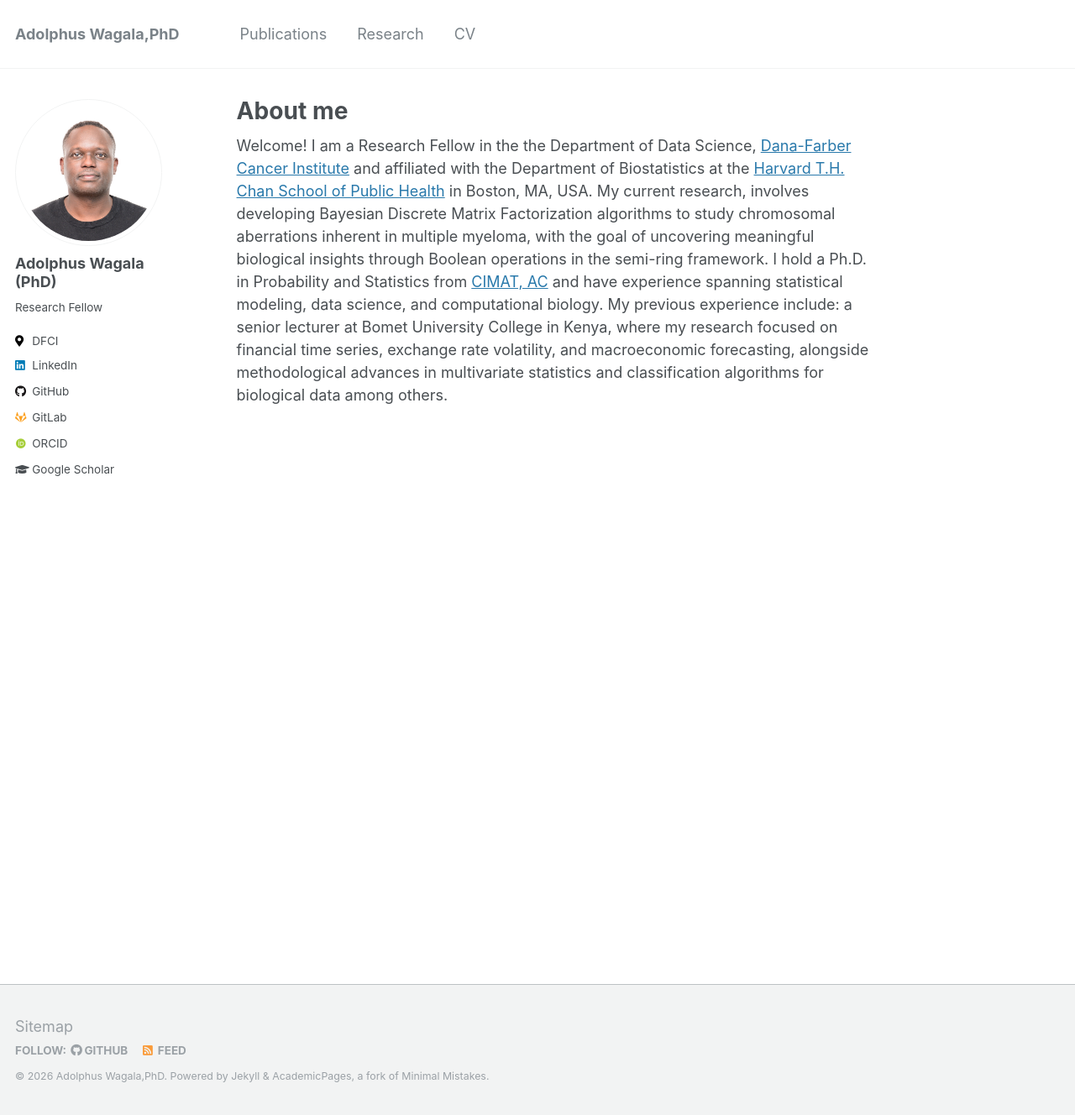
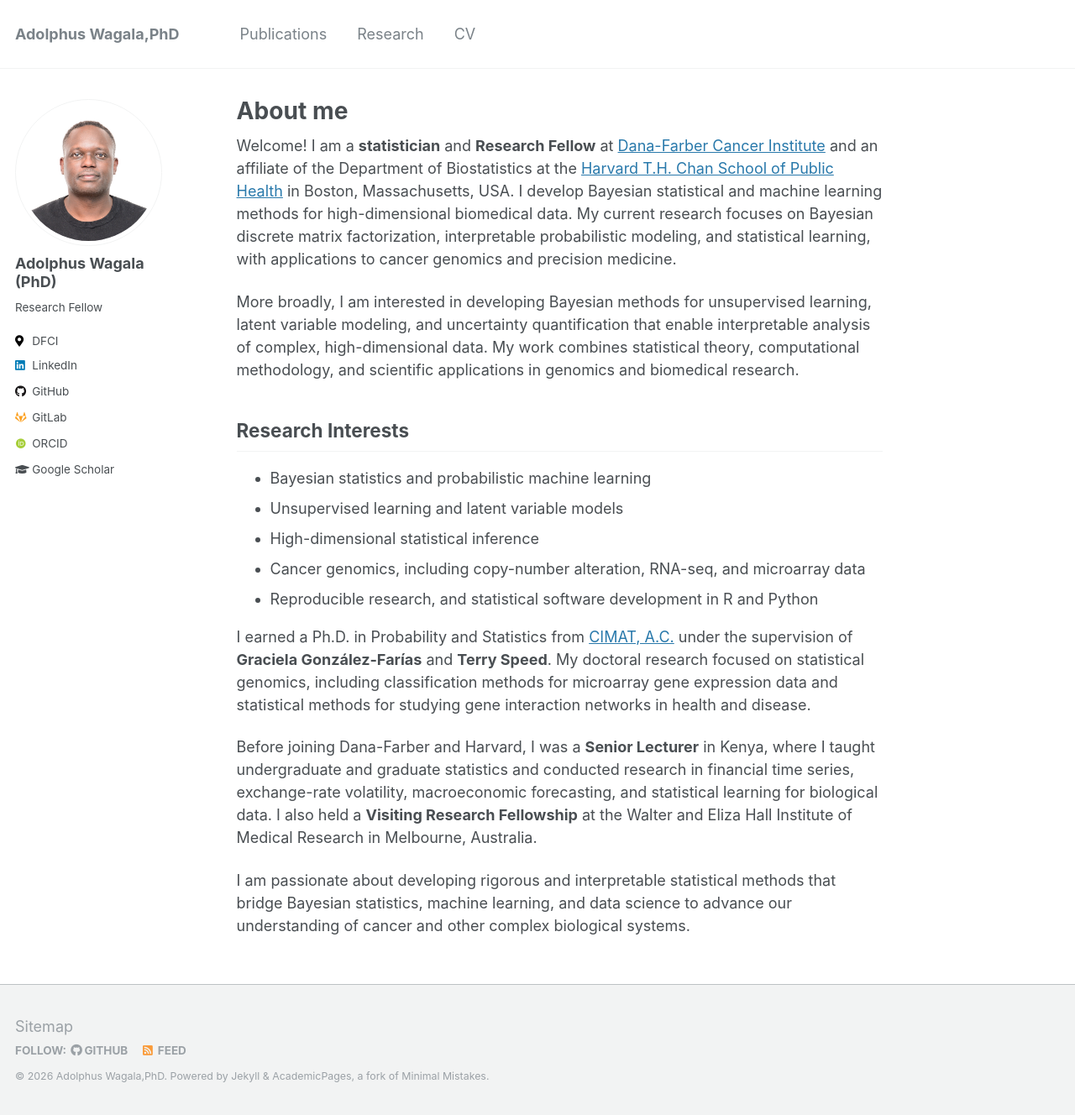
Before and after one commit to wagala/wagala.github.io, a Jekyll site: the page built from _pages/about.md, in a window 1280 px wide and 1328 px high. Shown: the whole window at 84% size. Built offline with Jekyll 4.4.1, drawn with Linux system fonts in a browser that asks for light colours; some web fonts are replaced.

Commit message:
Update About page

```diff
--- a/_pages/about.md
+++ b/_pages/about.md
@@ -7,4 +7,20 @@ redirect_from:
   - /about/
   - /about.html
 ---
-Welcome! I am a Research Fellow in the the Department of Data Science, [Dana-Farber Cancer Institute](https://www.dana-farber.org/) and affiliated with the Department of Biostatistics at the [Harvard T.H. Chan School of Public Health](https://hsph.harvard.edu) in Boston, MA, USA. My current research, involves developing Bayesian Discrete Matrix Factorization algorithms to study chromosomal aberrations inherent in multiple myeloma, with the goal of uncovering meaningful biological insights through Boolean operations in the semi-ring framework. I hold a Ph.D. in Probability and Statistics from [CIMAT, AC](https://www.cimat.mx/) and have experience spanning statistical modeling, data science, and computational biology. My previous experience include: a senior lecturer at Bomet University College in Kenya, where my research focused on financial time series, exchange rate volatility, and macroeconomic forecasting, alongside methodological advances in multivariate statistics and classification algorithms for biological data among others.
+Welcome! I am a **statistician** and **Research Fellow** at [Dana-Farber Cancer Institute](https://www.dana-farber.org/) and an affiliate of the Department of Biostatistics at the [Harvard T.H. Chan School of Public Health](https://hsph.harvard.edu) in Boston, Massachusetts, USA. I develop Bayesian statistical and machine learning methods for high-dimensional biomedical data. My current research focuses on Bayesian discrete matrix factorization, interpretable probabilistic modeling, and statistical learning, with applications to cancer genomics and precision medicine.
+
+More broadly, I am interested in developing Bayesian methods for unsupervised learning, latent variable modeling, and uncertainty quantification that enable interpretable analysis of complex, high-dimensional data. My work combines statistical theory, computational methodology, and scientific applications in genomics and biomedical research.
+
+## Research Interests
+
+- Bayesian statistics and probabilistic machine learning
+- Unsupervised learning and latent variable models
+- High-dimensional statistical inference
+- Cancer genomics, including copy-number alteration, RNA-seq, and microarray data
+- Reproducible research, and statistical software development in R and Python
+
+I earned a Ph.D. in Probability and Statistics from [CIMAT, A.C.](https://www.cimat.mx/) under the supervision of **Graciela González-Farías** and **Terry Speed**. My doctoral research focused on statistical genomics, including classification methods for microarray gene expression data and statistical methods for studying gene interaction networks in health and disease.
+
+Before joining Dana-Farber and Harvard, I was a **Senior Lecturer** in Kenya, where I taught undergraduate and graduate statistics and conducted research in financial time series, exchange-rate volatility, macroeconomic forecasting, and statistical learning for biological data. I also held a **Visiting Research Fellowship** at the Walter and Eliza Hall Institute of Medical Research in Melbourne, Australia.
+
+I am passionate about developing rigorous and interpretable statistical methods that bridge Bayesian statistics, machine learning, and data science to advance our understanding of cancer and other complex biological systems.
```
